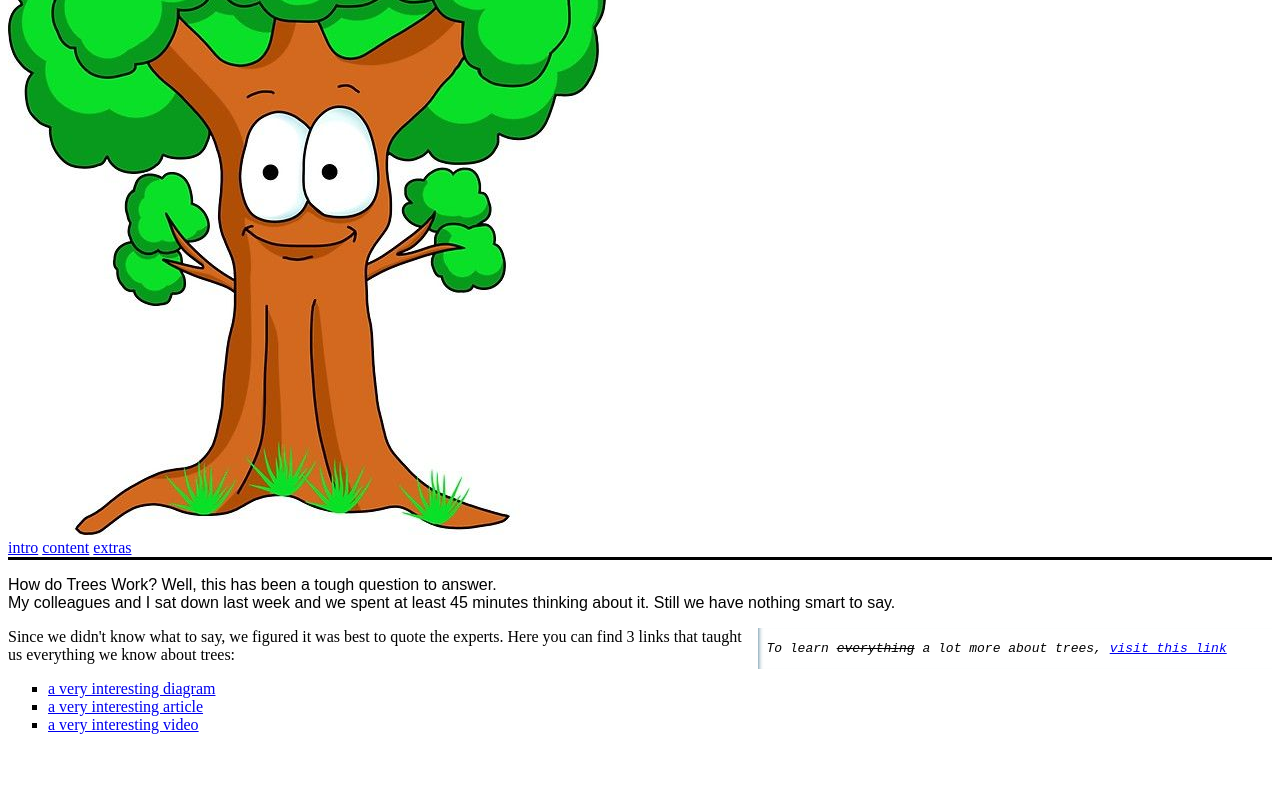
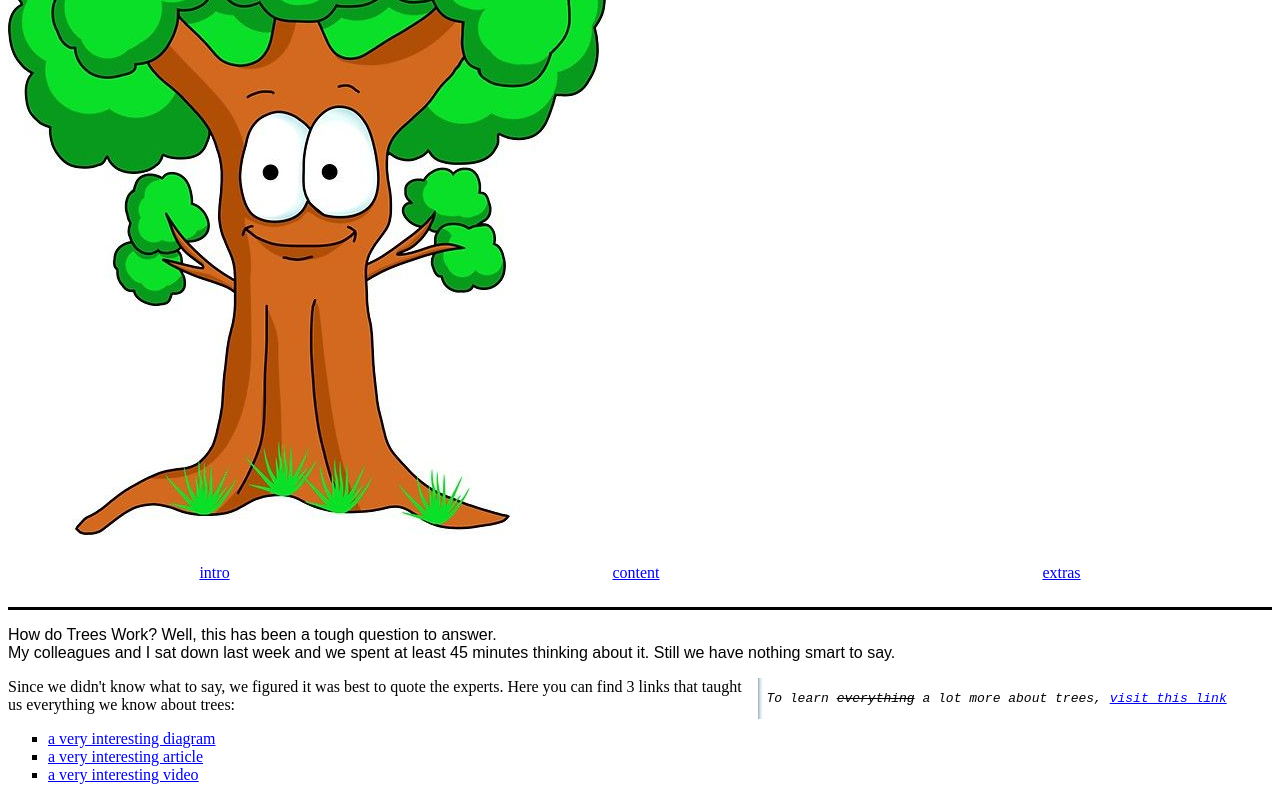
Before and after one commit to HYF-Class21/agile-development-group4-all-about-trees, a website: page index.html in a window 1280 px wide. Shown: the part 1157-1957 px from the top of the page. Before the commit the page ends 1907 px from the top, so only its background shows below. Drawn offline with Linux system fonts and the light colour scheme; files whose address does not match are found by name.

```diff
--- a/styles/index.css
+++ b/styles/index.css
@@ -22,3 +22,16 @@
 .bottom-divider {
   border-style: none none solid none;
 }
+
+.spaced-items {
+  display: flex;
+  flex-direction: row;
+  align-content: center;
+  justify-content: space-around;
+  padding-top: 2%;
+  padding-bottom: 2%;
+}
+
+.top-divider {
+  border-style: solid none none none;
+}
```
